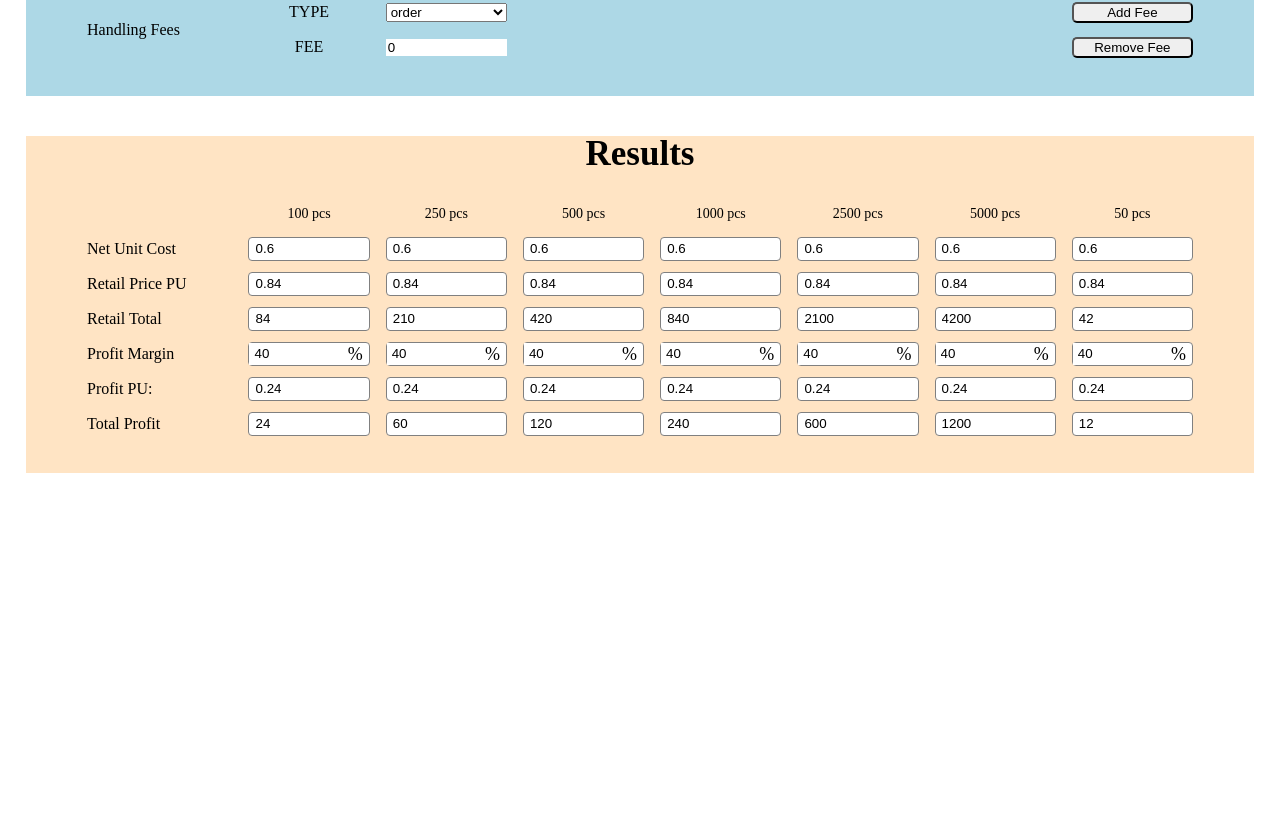
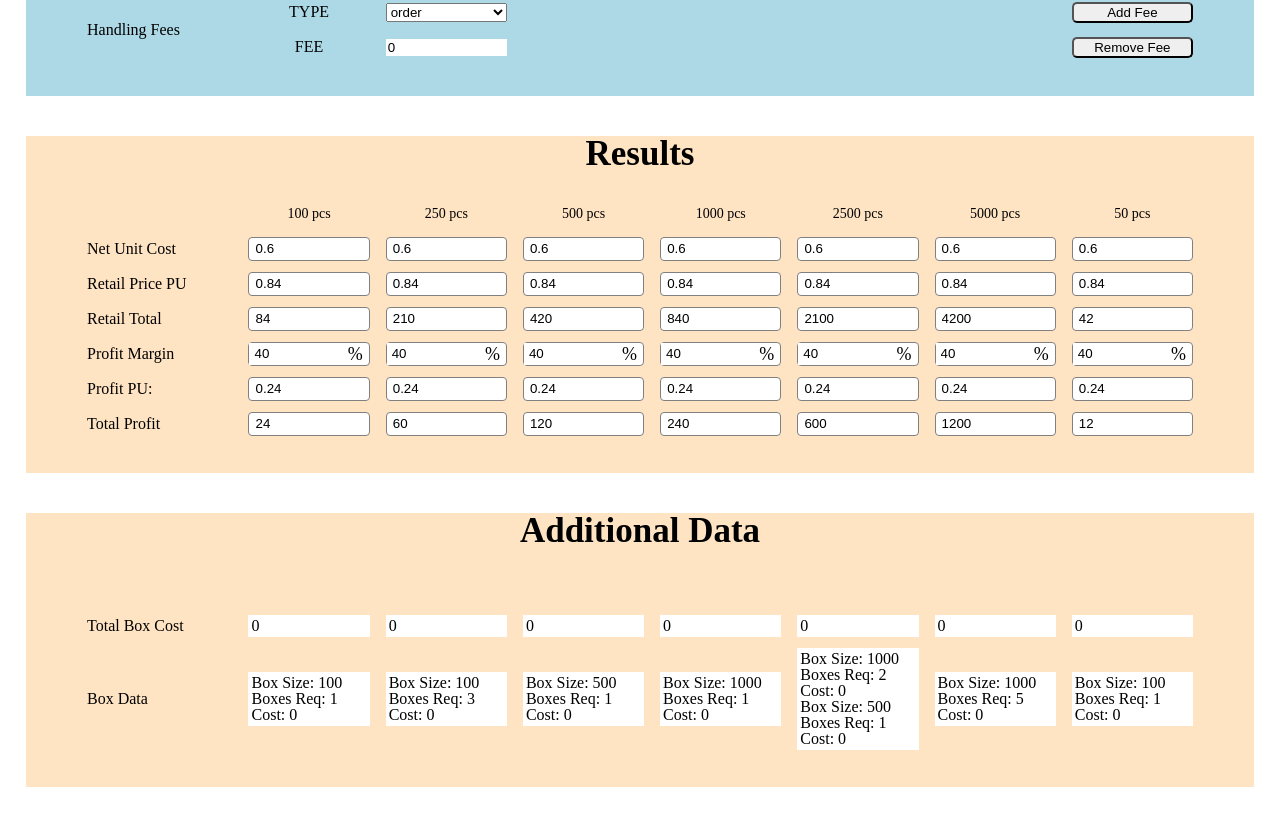
Before and after one commit to webdev-dave/bizzbuzz-custom-calculator, a React (Create React App) app: page / in a window 1280 px wide. Shown: the part 411-1224 px from the top of the page. Before the commit the page ends 910 px from the top, so only its background shows below. Built offline with nearby package versions, Linux system fonts and the light colour scheme.

Commit message:
add additionalData sec

```diff
--- a/src/assets/styles/app.css
+++ b/src/assets/styles/app.css
@@ -231,7 +231,7 @@ p.cost-pb{
   border-radius: 5px;
 }
 
-/* ------------------------------------- output--------------------- */
+/* ------------------------------------- results --------------------- */
 
 #results-grid {
   display: grid;
@@ -309,3 +309,21 @@ input[type=number]::-webkit-outer-spin-button {
   padding: 0 6px;
 
 }
+
+
+/* ---------------------------------------------------------------------- Profit Margin --------------------- */
+
+#additional-data-grid {
+  display: grid;
+  grid-gap: 1rem 1.6rem;
+  grid-template-columns: minmax(30px, 1.2fr) repeat(7, minmax(40px, 1fr));
+  grid-auto-rows: minmax(25px, auto);
+  align-items: center;
+  justify-items: stretch;
+
+}
+
+#additional-data-grid .grid-child {
+  background-color: #fff;
+  padding: 3px;
+}
--- /dev/null
+++ b/src/components/additionalData/AdditionalData.js
@@ -0,0 +1,51 @@
+import { useSelector } from "react-redux";
+import { columnsArr } from "../../assets/helpers/helperArrays";
+import { selectQuantity } from "../main/mainSlice";
+import BoxData from "./BoxData";
+import TotalBoxCost from "./TotalBoxCost";
+
+const AdditionalData = () => {
+  const qtyInput = useSelector(selectQuantity);
+  return (
+    <div id="results-container">
+      <h2>Additional Data</h2>
+      <div id="additional-data-grid">
+        {/* blank div is here in order to assist with the grid placement of "pcs-head" */}
+        <div id="blank-div"></div>
+        {/* {columnsArr.map((column, i) => {
+          return (
+            <h5 className="pcs-head" id={"pcs-head-" + i} key={"pcs-head-" + i}>
+              {qtyInput[i] + " pcs"}
+            </h5>
+          );
+        })} */}
+
+        <h6 className="result-head">Total Box Cost</h6>
+        {columnsArr.map((column, i) => {
+          return (
+            <TotalBoxCost
+              columnIndex={i}
+              id={"total-box-cost-" + i}
+              key={"total-box-cost-" + i}
+            />
+          );
+        })}
+
+<h6 className="result-head">Box Data</h6>
+        {columnsArr.map((column, i) => {
+          return (
+            <BoxData
+              columnIndex={i}
+              id={"box-data" + i}
+              key={"box-data" + i}
+            />
+          );
+        })}
+
+        {/* output-container closer */}
+      </div>
+    </div>
+  );
+};
+
+export default AdditionalData;
--- /dev/null
+++ b/src/components/additionalData/BoxData.js
@@ -0,0 +1,24 @@
+import { useState } from "react";
+import { useSelector } from "react-redux";
+import { selectBoxData } from "../main/mainSlice";
+import { selectQuantity } from "../main/mainSlice";
+
+const BoxData = ({id, columnIndex}) => {
+    const quantitiesArr = useSelector(selectQuantity);
+    const boxDataObj = useSelector(selectBoxData);
+    const currentQty = quantitiesArr[columnIndex];
+    const currentBoxDataObj = boxDataObj["orderQty_"+currentQty] && boxDataObj["orderQty_"+currentQty];
+    const currentBoxSizesArr = currentBoxDataObj && Object.keys(currentBoxDataObj).filter(key => key !== "totalBoxCost");
+
+
+    const currentBoxData = currentBoxSizesArr && currentBoxSizesArr.map((boxSizeKey, i) => {
+        console.log(currentBoxDataObj[boxSizeKey])
+        return <p key={"box-text-data-"+i}>{`Box Size: ${boxSizeKey.slice(8)} Boxes Req: ${currentBoxDataObj[boxSizeKey].boxCount} Cost: ${currentBoxDataObj[boxSizeKey].boxPrice}`}</p>
+
+    });
+    return (
+        <div className="grid-child" id={id} >{currentBoxData && currentBoxData}</div>
+    )
+}
+
+export default BoxData;
--- /dev/null
+++ b/src/components/additionalData/TotalBoxCost.js
@@ -0,0 +1,16 @@
+import { useSelector } from "react-redux";
+import { selectBoxData } from "../main/mainSlice";
+import { selectQuantity } from "../main/mainSlice";
+
+const TotalBoxCost = ({id, columnIndex}) => {
+    const quantitiesArr = useSelector(selectQuantity);
+    const boxDataObj = useSelector(selectBoxData);
+    const currentQty = quantitiesArr[columnIndex];
+    const currentQtyTotalBoxCost = boxDataObj["orderQty_"+currentQty] && boxDataObj["orderQty_"+currentQty].totalBoxCost;
+
+    return (
+        <p className="grid-child" id={id}>{currentQtyTotalBoxCost}</p>
+    )
+}
+
+export default TotalBoxCost;
--- a/src/components/input/Input.js
+++ b/src/components/input/Input.js
@@ -1,5 +1,5 @@
 import { useDispatch, useSelector } from "react-redux";
-import { selectIsEQP, selectQuantity, clearHandlingFee, updateNetUnitCost } from "../main/mainSlice";
+import { selectIsEQP, selectQuantity, clearHandlingFee, updateNetUnitCost, updateQtyPerBox, updateCostPerBox, updateBoxData } from "../main/mainSlice";
 import PricingType from "./PricingType";
 import Quantity from "./Quantity";
 import UnitCost from "./UnitCost";
@@ -68,7 +68,8 @@ const Input = () => {
           className="add-box box-btn"
           onClick={() => {
             boxAmount < 5 && setBoxAmount(boxAmount + 1);
-            boxAmount < 5 && dispatch(updateNetUnitCost({}));
+            //update box data accordingly
+            boxAmount < 5 && dispatch(updateBoxData({}));
           }}
         >
           Add Box
@@ -77,7 +78,12 @@ const Input = () => {
           className="remove-box box-btn"
           onClick={() => {
             boxAmount > 1 && setBoxAmount(boxAmount - 1);
-            boxAmount > 1 && dispatch(updateNetUnitCost({}));
+            console.log(boxAmount)
+            //clear box values upon box removal
+            boxAmount > 1 && dispatch(updateQtyPerBox({boxIndex: (boxAmount -1), value: 0}));
+            boxAmount > 1 && dispatch(updateCostPerBox({boxIndex: (boxAmount -1), value: 0}));
+            //update box data accordingly
+            boxAmount > 1 && dispatch(updateBoxData({}));
           }}
         >
           Remove Box
--- a/src/components/main/Main.js
+++ b/src/components/main/Main.js
@@ -1,3 +1,4 @@
+import AdditionalData from "../additionalData/AdditionalData";
 import Input from "../input/Input";
 import Results from "../results/Results";
 
@@ -6,6 +7,7 @@ const Main = () => {
         <main>
             <Input />
             <Results />
+            <AdditionalData/>
         </main>
     )
 }
--- a/src/components/main/mainSlice.js
+++ b/src/components/main/mainSlice.js
@@ -65,6 +65,7 @@ const mainSlice = createSlice({
     },
     updateQtyPerBox: (state, action) => {
       const boxIndex = action.payload.boxIndex;
+      console.log(boxIndex);
       state.box[boxIndex].qtyPB = Number(action.payload.value);
     },
     updateCostPerBox: (state, action) => {
@@ -257,6 +258,7 @@ export const selectUnitCode = (state) => state.main.unitCode;
 export const selectSetupFee = (state) => state.main.setupFee;
 export const selectSetupCode = (state) => state.main.setupCode;
 export const selectBoxes = (state) => state.main.box;
+export const selectBoxData = (state) => state.main.boxData;
 export const selectHandling = (state) => state.main.handling;
 export const selectIsEQP = (state) => state.main.pricingType !== "Non-EQP";
 export const selectNetUnitCost = (state) => state.main.netUnitCost;
```
Also changed, not shown: 1 other file (tests, documents, lock files or other folders).
